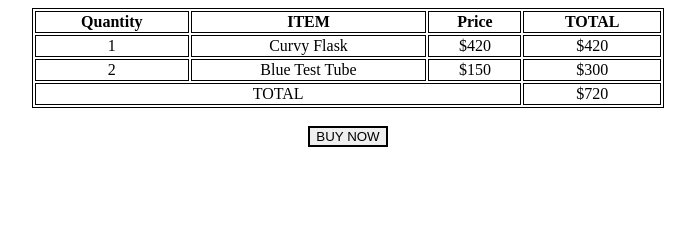
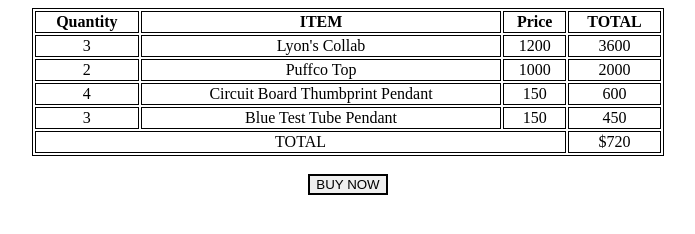
Before and after one commit to thisisjoshford/ecommerce, a plain HTML site: page shopping-cart/index.html in a window 1280 px wide. Shown: the whole page, without its empty margins (292-987 px from the left). Drawn offline with Linux system fonts and the light colour scheme.

Commit message:
shopping cart auto populate

```diff
--- a/app.js
+++ b/app.js
@@ -7,5 +7,5 @@ for (let i = 0; i < glassArt.length; i++) {
     const glassArts = glassArt[i];
     const updateDOM = createGlassArtLi(glassArts);
     list.appendChild(updateDOM);
-    console.log(updateDOM);
 }
+console.log(updateDOM);
--- a/shopping-cart/index.html
+++ b/shopping-cart/index.html
@@ -8,25 +8,14 @@
     <title>Shopping Cart</title>
 </head>
 <body>
-    <table id="order" style="width:50%" align="center">
+    <table style="width:50%" align="center">
         <tr>
             <th>Quantity</th>
             <th>ITEM</th>
             <th>Price</th>
             <th>TOTAL</th>
         </tr>
-        <tr>
-            <td>1</td>
-            <td>Curvy Flask</td>
-            <td>$420</td>
-            <td>$420</td>
-        </tr>
-        <tr>
-            <td>2</td>
-            <td>Blue Test Tube</td>
-            <td>$150</td>
-            <td>$300</td>
-          </tr>
+        <tbody></tbody>
         <tr>
             <td colspan="3">TOTAL</td>
             <td>$720</td>
--- a/shopping-cart/renderLineItem.js
+++ b/shopping-cart/renderLineItem.js
@@ -1,19 +1,26 @@
+import calcLineItem from '../common/calcLineItem.js';
+
 function renderLineItem(lineItem, glassArt) {
     const glassArtTr = document.createElement('tr');
-    console.log(lineItem, glassArt);
+
+    const productQuantity = document.createElement('td');
+    productQuantity.textContent = lineItem.quantity;
+    glassArtTr.appendChild(productQuantity);
+    // console.log(glassOrderTr);
 
     const productName = document.createElement('td');
-    productName.textContent = glassArt.Name;
+    productName.textContent = glassArt.name;
     glassArtTr.appendChild(productName);
     // console.log(glassOrderTr.Name);
 
-    const productQuantity = document.createElement('td');
-    productQuantity.textContent = lineItem.amount;
-    glassArtTr.appendChild(productQuantity);
-    // console.log(glassOrderTr);
-
     const productPrice = document.createElement('td');
     productPrice.textContent = glassArt.price;
+    glassArtTr.appendChild(productPrice);
+
+    const totalOrder = document.createElement('td');
+    const total = calcLineItem(lineItem.quantity, glassArt.price);
+    totalOrder.textContent = total;
+    glassArtTr.appendChild(totalOrder);
 
     // console.log(glassOrderTr);
 
--- a/shopping-cart/renderShoppingCart.js
+++ b/shopping-cart/renderShoppingCart.js
@@ -1,23 +1,16 @@
 import glassArt from '../data/glassArt.js';
 import glassOrder from '../data/cart.js';
-import calcLineItem from '../common/calcLineItem.js';
+//import calcLineItem from '../common/calcLineItem.js';
 import findByID from '../common/findByID.js';
 import renderLineItem from './renderLineItem.js';
 
+const tableBody = document.querySelector('tbody');
 
 for (let i = 0; i < glassOrder.length; i++) {
     const lineItem = glassOrder[i];
     const glassItem = findByID(lineItem.id, glassArt);
-    const total = calcLineItem(lineItem.quantity, glassItem.price);
-    console.log(total);
-    //console.log;
-   // const glassAmount = glassOrderInsert.amount;
-    //const glassPrice = glassOrderInsert.price;
-    // console.log(glassName);
-    // console.log(glassAmount);
-    // console.log(glassPrice);
-    //const productInfo = findByID (glassOrderInsert, glassArt);
-    //const updateDOM = renderLineItem(, glassOrderInsert);
-    // console.log(updateDOM);
-    //orderList.appendChild(updateDOM);
+    //const total = calcLineItem(lineItem.quantity, glassItem.price);
+    const tableUpdate = renderLineItem(lineItem, glassItem);
+    tableBody.appendChild(tableUpdate);
+
 }
```
